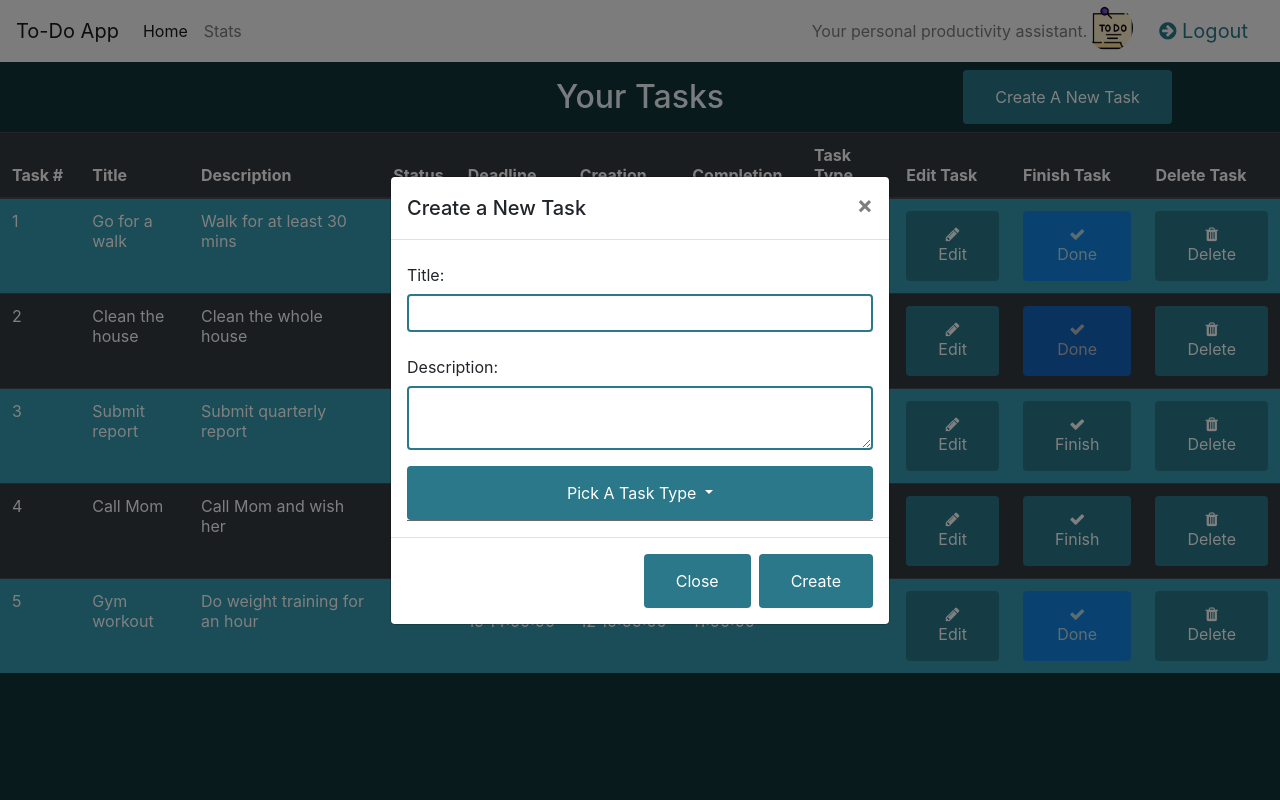
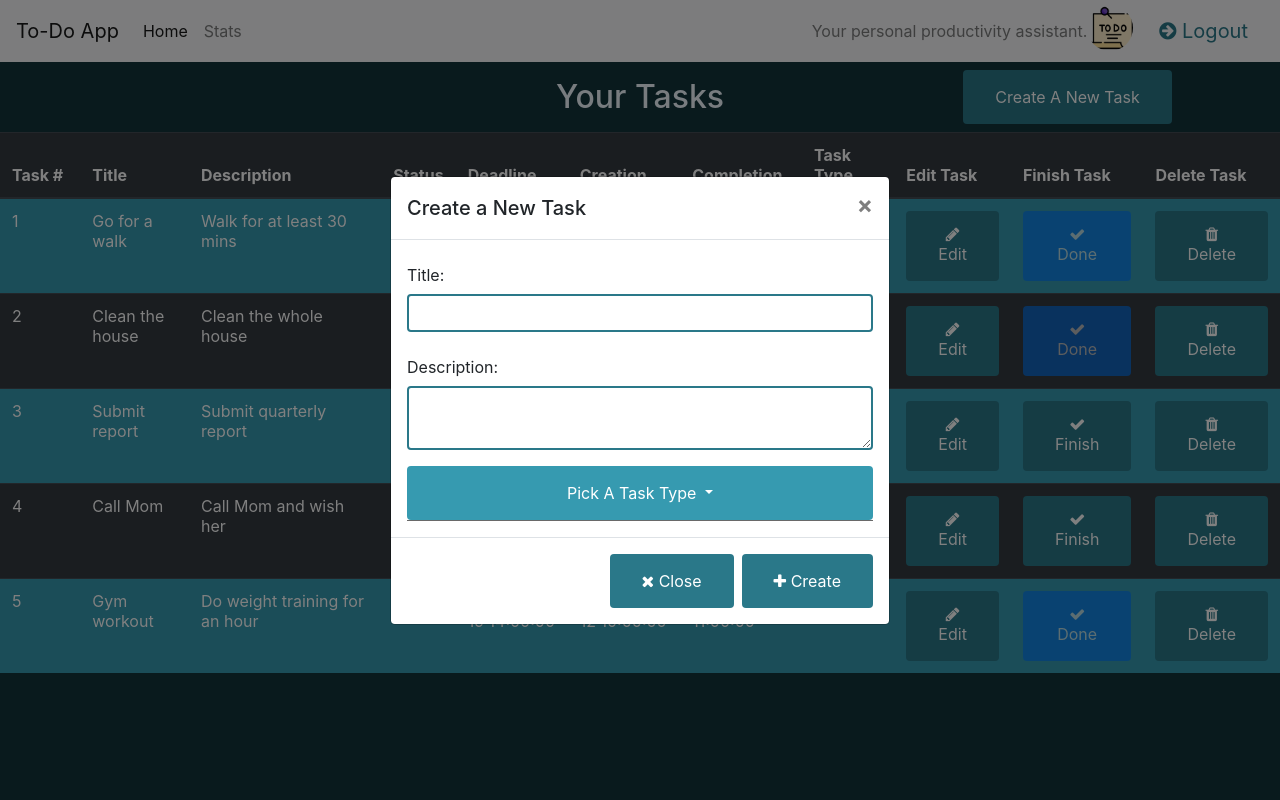
Before and after one commit to alperengozeten/To-Do-App-Flask, a Flask app: page /tasks in a window 1280 px wide, after a click on "Create A New Task". Run offline with Flask 2, Linux system fonts and the light colour scheme; a user stored in the database is signed in; data comes from the database, SQL or seed files in the repository; data that the repository does not hold is empty; some libraries are stand-ins or nearby versions.

Commit message:
create task button changes

```diff
--- a/app/static/styles/dropdown.css
+++ b/app/static/styles/dropdown.css
@@ -1,6 +1,7 @@
 .dropdown-toggle {
     border:none; /* Remove border bottom */
     width:100%;
+    background-color: #369AB0
 }
 
 .dropdown, .dropup {
--- a/app/templates/tasks.html
+++ b/app/templates/tasks.html
@@ -152,8 +152,8 @@
               </div>
             </div>
             <div class="modal-footer">
-              <button type="button" class="btn btn-secondary" data-dismiss="modal">Close</button>
-              <button type="button" class="btn btn-primary">Create</button>
+              <button type="button" class="btn btn-secondary" data-dismiss="modal"><i class="fa fa-times" aria-hidden="true"></i> Close</button>
+              <button type="button" class="btn btn-primary"><i class="fa fa-plus" aria-hidden="true"></i> Create</button>
             </div>
           </div>
         </div>
```
